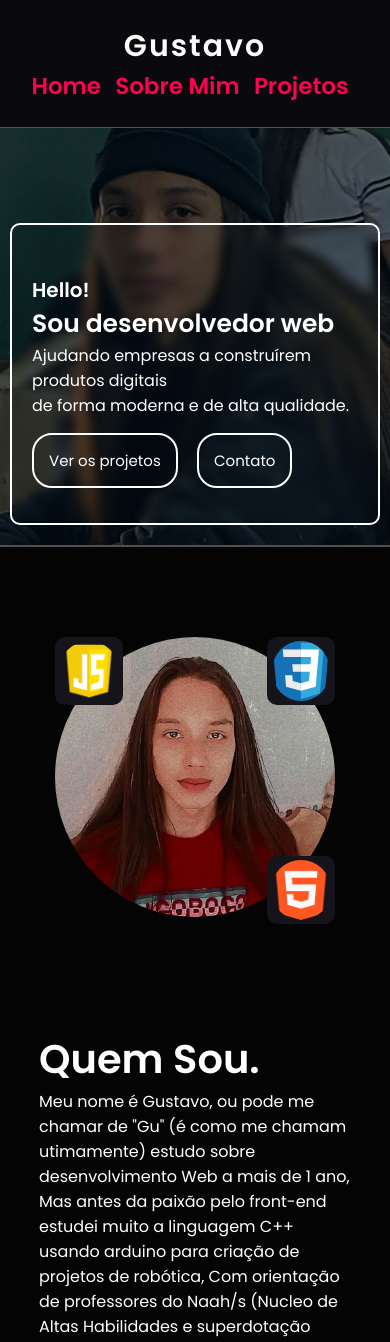
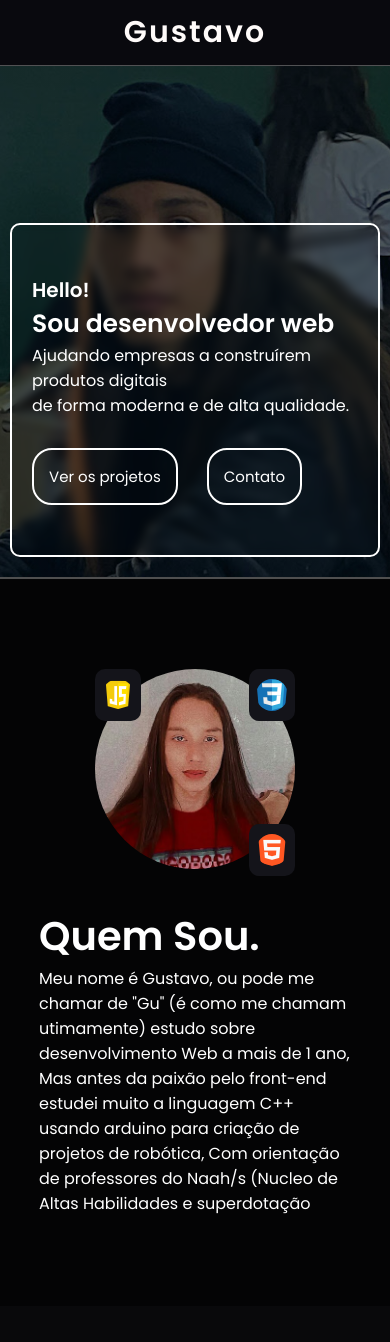
Before and after one commit to GustavoHLaurindo/portifolio, a plain HTML site: page index.html in a window 390 px wide. Shown: the top 1342 px of the page. Drawn offline with nearby package versions, Linux system fonts and the light colour scheme.

Commit message:
atualização de responsividade (2)

```diff
--- a/responsivo.css
+++ b/responsivo.css
@@ -1,15 +1,34 @@
-@media screen and (min-width:375px) and (max-width: 768px){
+@media screen and (min-width:300px) and (max-width: 768px){
+    header.cabecalho{
+        padding: 10px;
+    }
+    .cabecalho-menu{
+        display: none;
+    }
     span.hello{
         font-size: 20px;
     }
     span.descricao-titulo{
         font-size: 25px;
     }
+    .botoes{
+        gap: 14px;
+    }
+    div.box-sobre{
+        gap: 30px;
+        flex-direction: column;
+    }
     div.texto-sobre{
         width: 100%;
     }
     div.js,div.css,div.html{
         animation: none;
+        width: 46px;
+        height: 52px;
+    }
+    div.js img, div.css img,div.html img{
+        width: 32px;
+        height: 32px;
     }
     div.apresentacao-projetos{
         flex-direction: column;
@@ -34,10 +53,17 @@
         padding: 90px 39px;
     }
     a#mais-projetos{
-        font-size: 26px;
+        font-size: 19px;
+    }
+    a.link-projeto{
+        font-size: 13px;
+    }
+    .foto-gustavo img{
+        width: 200px;
+        height: 200px;
     }
 }
-@media screen and (min-width: 1200px){
+@media screen and (min-width: 1300px){
     div.texto-sobre{
         width: 36%;
     }
--- a/style.css
+++ b/style.css
@@ -90,6 +90,8 @@ p.descricao-texto{
 }
 div.botoes{
     margin-top: 30px;
+    display: flex;
+    flex-wrap: wrap;
 }
 a.botao{
     padding: 15px;
@@ -106,8 +108,6 @@ section.sobre{
     background-color: #040405;
     border-top: 2px solid rgba(128, 128, 128, 0.603);
     display: flex;
-
-
 }
 div.box-image{
     position: relative;
@@ -167,9 +167,8 @@ div.js img, div.css img,div.html img{
 div.box-sobre{
     display: flex;
     align-items: center;
-    flex-wrap: wrap;
     justify-content: center;
-    gap: 105px;
+    gap: 100px;
 }
 h2.titulo-sobre{
     font-size: 40px;
```
Also changed, not shown: index.html (+3 -1 lines).
